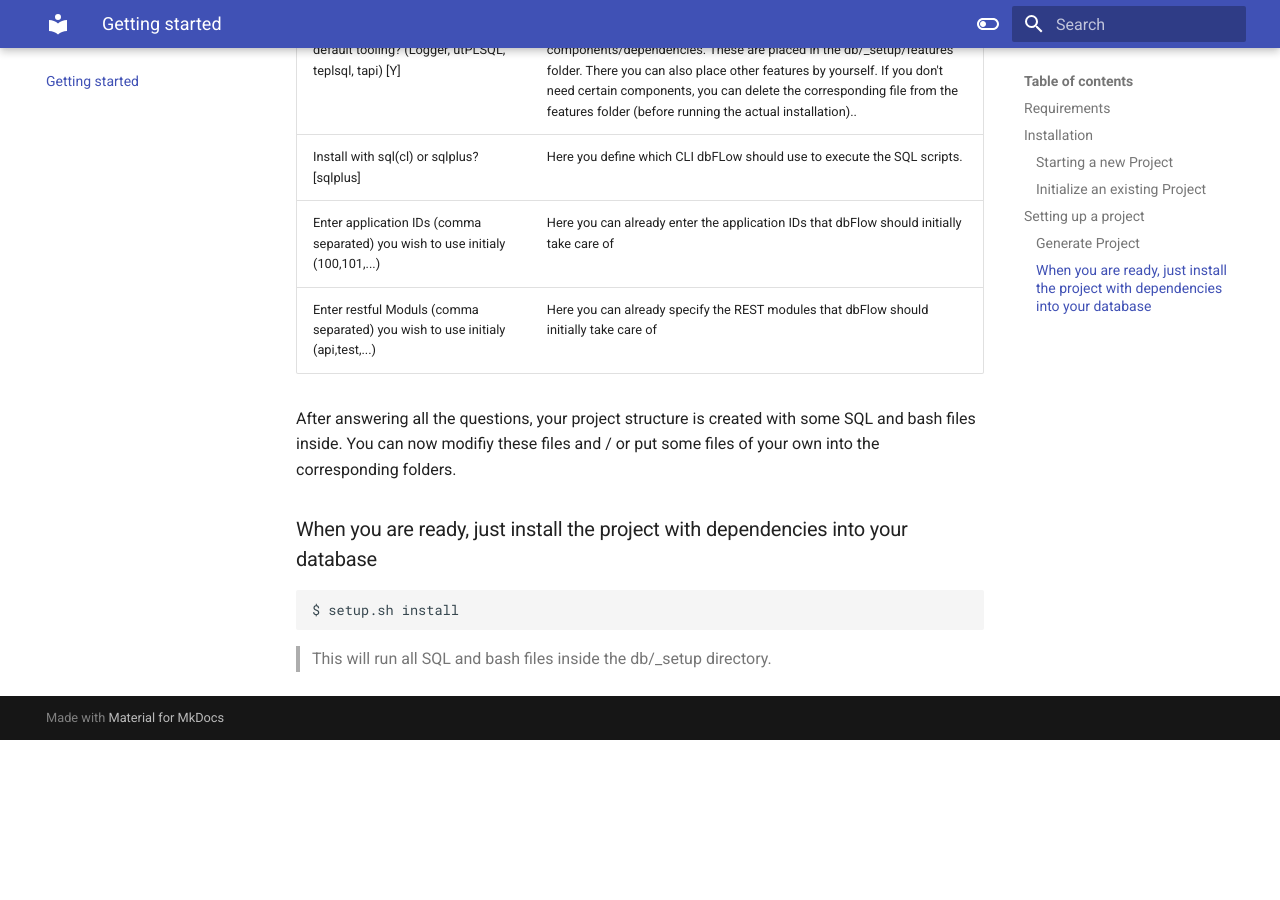
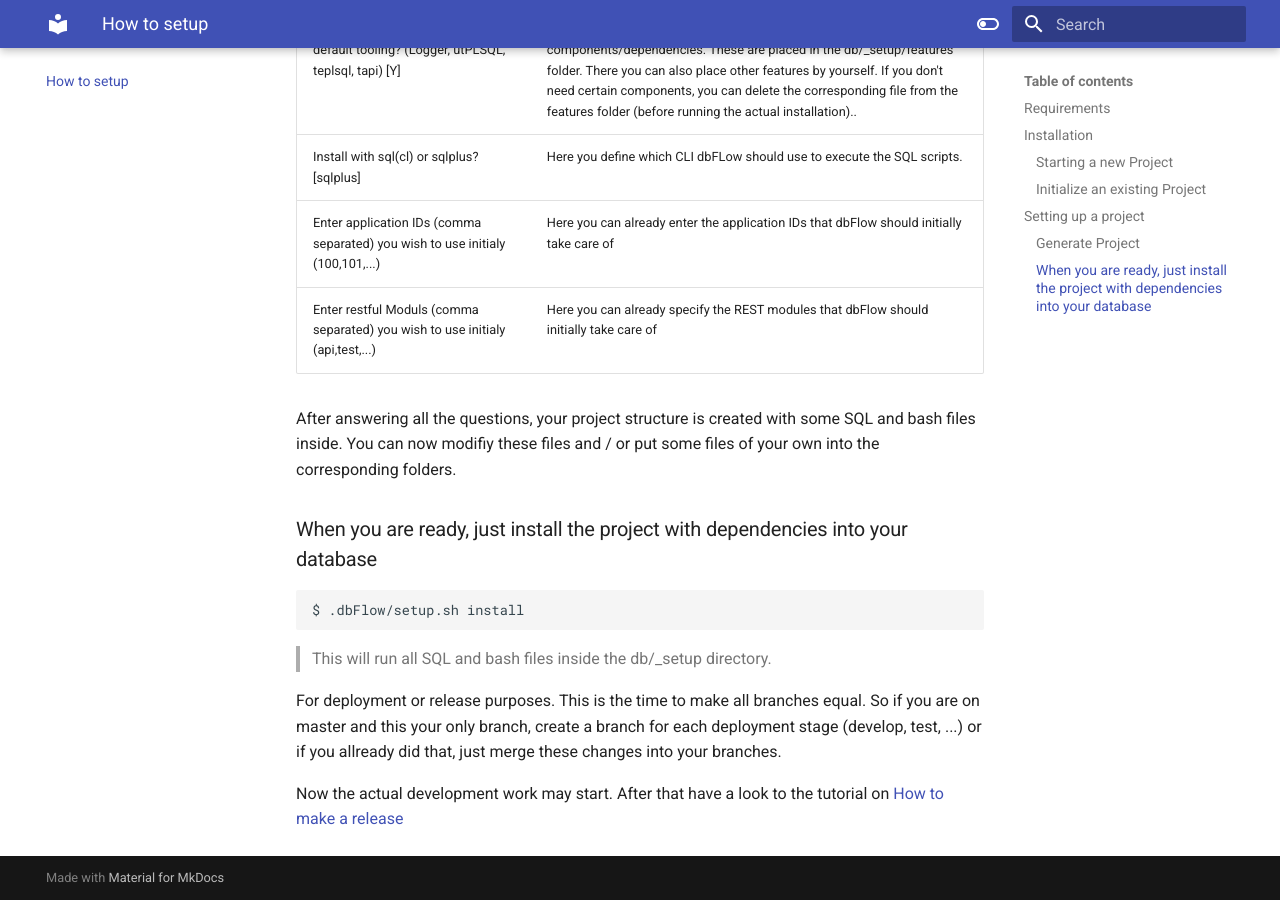
Before and after one commit to MaikMichel/dbFlow, an MkDocs documentation site: the page built from docs/getting_started.md, in a window 1280 px wide and 900 px high, scrolled down 2753 px. Built offline with MkDocs 1.6.1 and Material for MkDocs 9.7.7, drawn with Linux system fonts in a browser that asks for light colours; before the commit the page ends 3493 px from its top, so only the background shows below that; some of the changed text lies outside the part shown.

Commit message:
Updating the documentation

````diff
--- a/docs/getting_started.md
+++ b/docs/getting_started.md
@@ -66,7 +66,7 @@ To configure a dbFlow project, set it up initially with the command `setup.sh ge
 ### Generate Project
 
 ```bash
-$ setup.sh generate <project_name>
+$ .dbFlow/setup.sh generate <project_name>
 ```
 
 | Question | Notes |
@@ -95,6 +95,13 @@ After answering all the questions, your project structure is created with some S
 
 
 ```bash
-$ setup.sh install
+$ .dbFlow/setup.sh install
 ```
 > This will run all SQL and bash files inside the db/_setup directory.
+
+For deployment or release purposes. This is the time to make all branches equal. So if you are on master and this your only branch, create a branch for each deployment stage (develop, test, ...) or if you allready did that, just merge these changes into your branches.
+
+Now the actual development work may start. After that have a look to the tutorial on [How to make a release]
+
+
+[How to make a release]: ../release
--- a/mkdocs.yml
+++ b/mkdocs.yml
@@ -1,11 +1,12 @@
 site_name: dbFLow - Documentation
 nav:
     - Home: index.md
-    - Concept: concept.md
-    - Getting started: getting_started.md
-    - Release: release.md
-    - Changelog: changelog.md
-    - Migrating: migrating.md
+    - The Concept: concept.md
+    - How to setup: getting_started.md
+    - How to deploy: deployment.md
+    - Generating a changelog: changelog.md
+    - Migrating from previous: migrating.md
+    - A Tutorial: tutorial.md
 theme:
   name: material
   palette:
````
Also changed, not shown: README.md (+2 -1 lines), docs/changelog.md (+5 -0 lines), docs/deployment.md (added, +134 -0 lines), docs/migrating.md (+2 -2 lines), docs/release.md (deleted, +0 -7 lines), docs/tutorial.md (added, +15 -0 lines), 1 other file.
